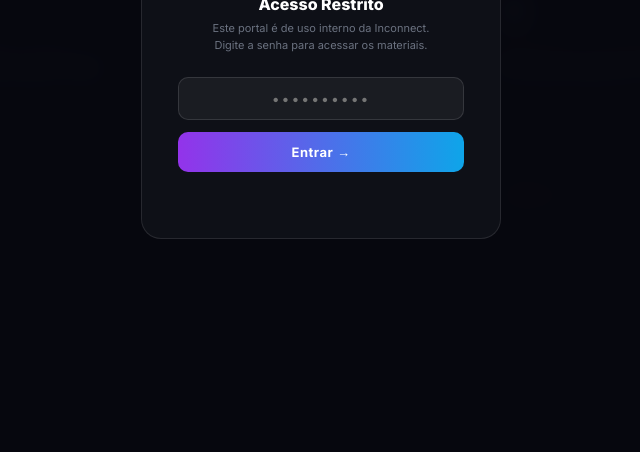
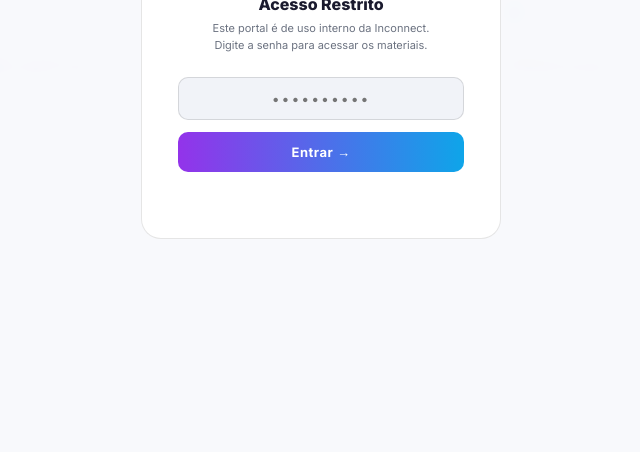
Before and after one commit to DaianeSelauStedile/inconnect-ia-microsoft, a plain HTML site: page index.html in a window 1280 px wide. Shown: the part 348-800 px from the top of the page, without its empty margins (319-959 px from the left). Drawn offline with Linux system fonts and the light colour scheme.

Commit message:
Update styles for body and overlay elements

```diff
--- a/index.html
+++ b/index.html
@@ -7,21 +7,21 @@
   <link href="https://fonts.googleapis.com/css2?family=Inter:wght@300;400;600;700;800;900&display=swap" rel="stylesheet">
   <style>
     *, *::before, *::after { margin: 0; padding: 0; box-sizing: border-box; }
-    body { font-family: 'Inter', sans-serif; background: #07080f; color: #e8eaf2; min-height: 100vh; display: flex; flex-direction: column; align-items: center; justify-content: center; padding: 40px 24px; }
-    body::before { content: ''; position: fixed; top: -200px; left: 50%; transform: translateX(-50%); width: 800px; height: 600px; background: radial-gradient(ellipse, rgba(147,51,234,0.12) 0%, transparent 70%); pointer-events: none; }
+    body { font-family: 'Inter', sans-serif; background: #f8f9fc; color: #1a1a2e; min-height: 100vh; display: flex; flex-direction: column; align-items: center; justify-content: center; padding: 40px 24px; }
+    body::before { content: ''; position: fixed; top: -200px; left: 50%; transform: translateX(-50%); width: 800px; height: 600px; background: radial-gradient(ellipse, rgba(147,51,234,0.05) 0%, transparent 70%); pointer-events: none; }
 
     /* ── SENHA OVERLAY ── */
     .pwd-overlay {
       position: fixed; inset: 0; z-index: 9999;
-      background: rgba(7,8,15,0.98);
+      background: rgba(248,249,252,0.98);
       display: flex; align-items: center; justify-content: center;
       backdrop-filter: blur(12px);
     }
     .pwd-overlay.hidden { display: none; }
     .pwd-box {
       width: 360px; padding: 40px 36px;
-      background: #0e1017; border-radius: 20px;
-      border: 1px solid rgba(255,255,255,0.1);
+      background: #ffffff; border-radius: 20px;
+      border: 1px solid rgba(0,0,0,0.1);
       text-align: center;
     }
     .pwd-logo { font-size: 13px; font-weight: 800; letter-spacing: 3px; text-transform: lowercase;
@@ -29,12 +29,12 @@
       -webkit-background-clip: text; -webkit-text-fill-color: transparent; background-clip: text;
       margin-bottom: 6px; }
     .pwd-lock { font-size: 36px; margin: 18px 0 10px; }
-    .pwd-title { font-size: 16px; font-weight: 800; color: #fff; margin-bottom: 6px; }
+    .pwd-title { font-size: 16px; font-weight: 800; color: #1a1a2e; margin-bottom: 6px; }
     .pwd-sub { font-size: 11px; color: #6b7280; margin-bottom: 24px; line-height: 1.5; }
     .pwd-input {
       width: 100%; padding: 12px 16px; border-radius: 10px;
-      background: rgba(255,255,255,0.05); border: 1px solid rgba(255,255,255,0.12);
-      color: #fff; font-size: 14px; font-family: 'Inter', sans-serif;
+      background: #f1f3f8; border: 1px solid rgba(0,0,0,0.12);
+      color: #1a1a2e; font-size: 14px; font-family: 'Inter', sans-serif;
       outline: none; text-align: center; letter-spacing: 2px;
       margin-bottom: 12px; transition: border-color 0.2s;
     }
@@ -48,7 +48,7 @@
       letter-spacing: 0.5px; transition: opacity 0.2s;
     }
     .pwd-btn:hover { opacity: 0.9; }
-    .pwd-error { font-size: 11px; color: #fca5a5; margin-top: 10px; min-height: 16px; }
+    .pwd-error { font-size: 11px; color: #ef4444; margin-top: 10px; min-height: 16px; }
 
     /* ── CONTEÚDO ── */
     .wrap { position: relative; z-index: 1; width: 100%; max-width: 840px; }
@@ -56,15 +56,15 @@
       background: linear-gradient(90deg, #f97316, #e83d8c, #9333ea, #0ea5e9);
       -webkit-background-clip: text; -webkit-text-fill-color: transparent; background-clip: text;
       text-align: center; margin-bottom: 8px; }
-    .eyebrow { text-align: center; font-size: 10px; font-weight: 600; letter-spacing: 2.5px; text-transform: uppercase; color: #4b5563; margin-bottom: 40px; }
-    .title { text-align: center; font-size: 32px; font-weight: 900; letter-spacing: -1px; line-height: 1.1; color: #fff; margin-bottom: 12px; }
+    .eyebrow { text-align: center; font-size: 10px; font-weight: 600; letter-spacing: 2.5px; text-transform: uppercase; color: #6b7280; margin-bottom: 40px; }
+    .title { text-align: center; font-size: 32px; font-weight: 900; letter-spacing: -1px; line-height: 1.1; color: #1a1a2e; margin-bottom: 12px; }
     .title .g { background: linear-gradient(90deg, #f97316, #e83d8c, #9333ea, #0ea5e9); -webkit-background-clip: text; -webkit-text-fill-color: transparent; background-clip: text; }
-    .subtitle { text-align: center; font-size: 13px; color: #6b7280; line-height: 1.6; margin-bottom: 48px; }
+    .subtitle { text-align: center; font-size: 13px; color: #4b5563; line-height: 1.6; margin-bottom: 48px; }
 
     .cards { display: grid; grid-template-columns: 1fr 1fr 1fr; gap: 16px; }
 
-    .card { border-radius: 16px; background: #0e1017; border: 1px solid rgba(255,255,255,0.07); overflow: hidden; text-decoration: none; display: block; transition: border-color 0.2s, transform 0.2s; }
-    .card:hover { border-color: rgba(255,255,255,0.18); transform: translateY(-3px); }
+    .card { border-radius: 16px; background: #ffffff; border: 1px solid rgba(0,0,0,0.08); overflow: hidden; text-decoration: none; display: block; transition: border-color 0.2s, transform 0.2s; box-shadow: 0 2px 12px rgba(0,0,0,0.06); }
+    .card:hover { border-color: rgba(0,0,0,0.15); transform: translateY(-3px); }
     .card-strip { height: 3px; }
     .c1 .card-strip { background: linear-gradient(90deg, #e83d8c, #9333ea, #0ea5e9); }
     .c2 .card-strip { background: linear-gradient(90deg, #9333ea, #0ea5e9); }
@@ -72,18 +72,18 @@
     .card-inner { padding: 24px; }
     .card-icon { font-size: 28px; margin-bottom: 14px; }
     .card-tag { font-size: 8px; font-weight: 800; letter-spacing: 2px; text-transform: uppercase; margin-bottom: 6px; }
-    .c1 .card-tag { color: #f472b6; }
-    .c2 .card-tag { color: #a78bfa; }
-    .c3 .card-tag { color: #fb923c; }
-    .card-title { font-size: 17px; font-weight: 800; color: #fff; margin-bottom: 8px; }
-    .card-desc { font-size: 12px; color: #6b7280; line-height: 1.6; margin-bottom: 18px; }
+    .c1 .card-tag { color: #e83d8c; }
+    .c2 .card-tag { color: #9333ea; }
+    .c3 .card-tag { color: #f97316; }
+    .card-title { font-size: 17px; font-weight: 800; color: #1a1a2e; margin-bottom: 8px; }
+    .card-desc { font-size: 12px; color: #4b5563; line-height: 1.6; margin-bottom: 18px; }
     .card-cta { display: inline-flex; align-items: center; gap: 6px; font-size: 11px; font-weight: 700; padding: 8px 16px; border-radius: 8px; }
-    .c1 .card-cta { background: rgba(232,61,140,0.12); color: #f9a8d4; border: 1px solid rgba(232,61,140,0.2); }
-    .c2 .card-cta { background: rgba(147,51,234,0.12); color: #c4b5fd; border: 1px solid rgba(147,51,234,0.2); }
-    .c3 .card-cta { background: rgba(249,115,22,0.12); color: #fdba74; border: 1px solid rgba(249,115,22,0.2); }
+    .c1 .card-cta { background: rgba(232,61,140,0.08); color: #e83d8c; border: 1px solid rgba(232,61,140,0.15); }
+    .c2 .card-cta { background: rgba(147,51,234,0.08); color: #9333ea; border: 1px solid rgba(147,51,234,0.15); }
+    .c3 .card-cta { background: rgba(249,115,22,0.08); color: #f97316; border: 1px solid rgba(249,115,22,0.15); }
 
-    .grad-line { height: 1px; margin: 40px 0 24px; background: linear-gradient(90deg, transparent, #f97316, #e83d8c, #9333ea, #0ea5e9, transparent); opacity: 0.3; }
-    .footer-note { text-align: center; font-size: 10px; color: #374151; }
+    .grad-line { height: 1px; margin: 40px 0 24px; background: linear-gradient(90deg, transparent, #f97316, #e83d8c, #9333ea, #0ea5e9, transparent); opacity: 0.5; }
+    .footer-note { text-align: center; font-size: 10px; color: #9ca3af; }
 
     @media (max-width: 700px) { .cards { grid-template-columns: 1fr; } .title { font-size: 24px; } }
   </style>
```
